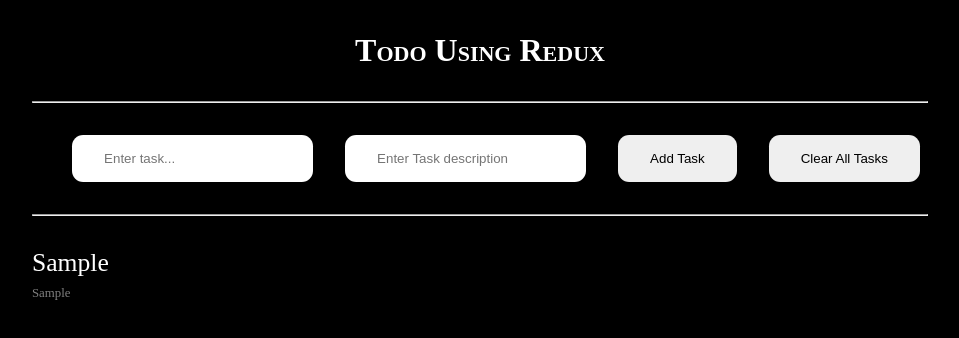
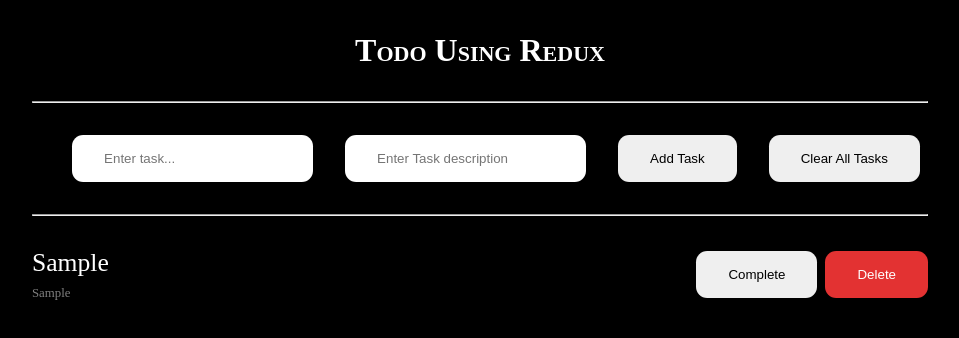
Before and after one commit to Aryanbhatti777/Mini-hackathon-redux-project, a React (Vite) app: page / in a window 1280 px wide. Both pictures are taken after typing "Sample", "Sample" into the empty fields and a click on the input "Add Task". Shown: the top 338 px of the page, without its empty margins (160-1119 px from the left). Built offline with nearby package versions, Linux system fonts and the light colour scheme.

Commit message:
complete and delete functionality with design done

```diff
--- a/src/Todo.jsx
+++ b/src/Todo.jsx
@@ -1,6 +1,6 @@
 import React, { useState } from 'react'
 import { useDispatch, useSelector } from 'react-redux';
-import { addTodo, clearAll } from './todoSlice';
+import { addTodo, clearAll, completeTask, deleteTask } from './todoSlice';
 
 const Todo = () => {
 
@@ -29,6 +29,14 @@
         dispatch(clearAll())
     }
 
+    const complete = (task) => {
+        dispatch(completeTask(task))
+    }
+
+    const del = (task) => {
+        dispatch(deleteTask(task))
+    }
+
     return (
         <>
         <h1 className="heading">Todo Using Redux</h1>
@@ -48,8 +56,15 @@
                 {tasks.map((item) => {
                     return(<div key={item.id} className="task-card">
                         <div>
-                            <h1>{item.task}</h1>
+                            <h1 className={item.completed ? "completed" : ""}>{item.task}</h1>
                             <p>{item.description}</p>
+                        </div>
+                        <div>
+                            {item.completed ? "completed" : (<button onClick={()=> complete(item)}>Complete</button>)}
+
+                            <button className='delete' onClick={()=> del(item)}>
+                                Delete
+                            </button>
                         </div>
                     </div>)
 
--- a/src/index.css
+++ b/src/index.css
@@ -61,6 +61,12 @@
     padding-top: 2rem;
 }
 
+.task-card{
+    display: flex;
+    justify-content: space-between;
+    align-items:center;
+}
+
 .task-card div:first-child{
     display: flex;
     flex-direction: column;
@@ -78,3 +84,14 @@
     font-size: 0.8rem;
     color: grey
 }
+
+.completed{
+    text-decoration: line-through;
+    color: grey
+}
+
+.delete{
+    background-color: rgb(227, 50, 50);
+    color: white;
+    margin-left: 0.5rem;
+}
--- a/src/todoSlice.js
+++ b/src/todoSlice.js
@@ -1,7 +1,7 @@
 import { createSlice } from "@reduxjs/toolkit"
 
 const initialState = {
-    tasks : JSON.parse(localStorage.getItem("task")) || []
+    tasks: JSON.parse(localStorage.getItem("task")) || []
 }
 
 
@@ -22,10 +22,30 @@
 
         clearAll: (state) => {
             state.tasks = [];
-            localStorage.clear()
+            localStorage.removeItem("task")
+        },
+
+        completeTask: (state, action) => {
+            const todo = state.tasks.find(
+                item => item.id === action.payload.id
+            );
+
+            if (todo) {
+                todo.completed = true;
+            }
+
+            localStorage.setItem("task", JSON.stringify(state.tasks));
+        },
+
+        deleteTask: (state, actions) => {
+            state.tasks = state.tasks.filter(
+                item => item.id !== actions.payload.id
+            );
+
+            localStorage.setItem("task", JSON.stringify(state.tasks));
         }
     }
 })
 
-export const { addTodo, clearAll } = todoSlice.actions
+export const { addTodo, clearAll, completeTask, deleteTask } = todoSlice.actions
 export default todoSlice.reducer
```
